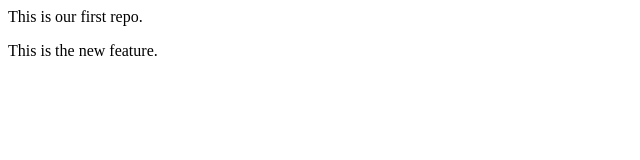
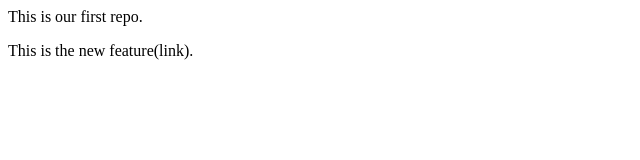
Before and after one commit to Basava05/Localrepo, a plain HTML site: page index.html in a window 1280 px wide. Shown: the full height of the page, 0-640 px from the left. Drawn offline with Linux system fonts and the light colour scheme.

Commit message:
Add link

```diff
--- a/index.html
+++ b/index.html
@@ -1,2 +1,2 @@
 <p>This is our first repo.</p>
-<p>This is the new feature.</p>
+<p>This is the new feature(link).</p>
```
